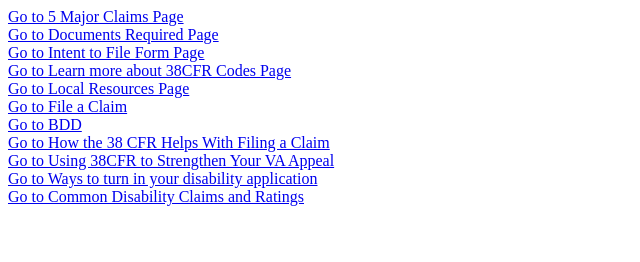
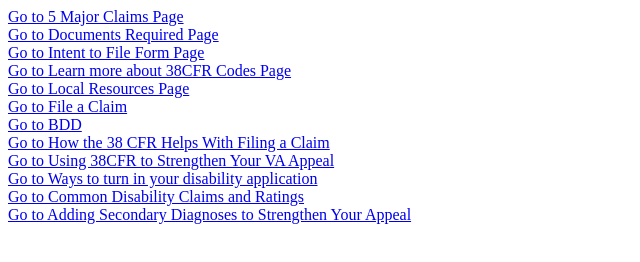
Before and after one commit to CMPSC3943FA24/team-5, a plain HTML site: page index.html in a window 1280 px wide. Shown: the whole page, without its empty margins (0-640 px from the left). Drawn offline with Linux system fonts and the light colour scheme.

Commit message:
Update index.html

```diff
--- a/index.html
+++ b/index.html
@@ -30,4 +30,6 @@
     <a href="Ways to turn in your disability application.html">Go to Ways to turn in your disability application</a>
     <br>
     <a href="Common Disability Claims and Ratings.html">Go to Common Disability Claims and Ratings</a>
+    <br>
+    <a href="Adding Secondary Diagnoses to Strengthen Your Appeal.html">Go to Adding Secondary Diagnoses to Strengthen Your Appeal</a>
 </body>
```
